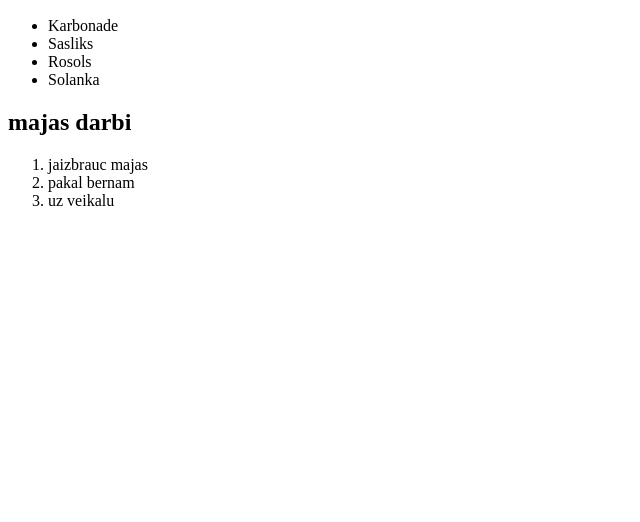
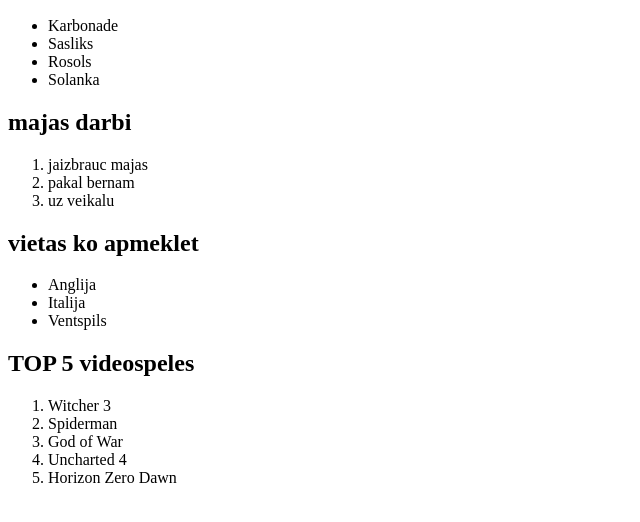
Before and after one commit to MrGurgY/git_test, a plain HTML site: page html-boilerplate/index2.html in a window 1280 px wide. Shown: the part 110-632 px from the top of the page, without its empty margins (0-640 px from the left). Drawn offline with Linux system fonts and the light colour scheme.

Commit message:
izpildits majasdarbs

```diff
--- a/html-boilerplate/index2.html
+++ b/html-boilerplate/index2.html
@@ -19,8 +19,20 @@
                 <li>pakal bernam</li>
                 <li>uz veikalu</li>
             </ol>
-        <h2
-
+        <h2>vietas ko apmeklet</h2>
+            <ul>
+                <li>Anglija</li>
+                <li>Italija</li>
+                <li>Ventspils</li>
+            </ul>
+        <h2>TOP 5 videospeles</h2>
+            <ol>
+                <li>Witcher 3</li>
+                <li>Spiderman</li>
+                <li>God of War</li>
+                <li>Uncharted 4</li>
+                <li>Horizon Zero Dawn</li>
+            </ol>
 
 
     </body>
```
